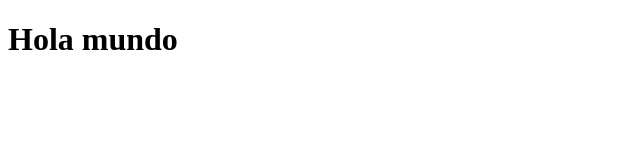
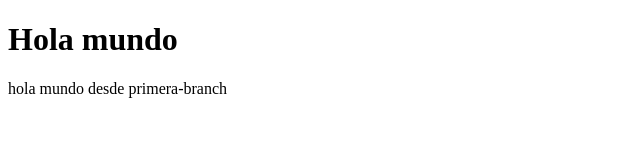
Before and after one commit to Mauricioandclaudia/git-clase, a plain HTML site: page index.html in a window 1280 px wide. Shown: the whole page, without its empty margins (0-640 px from the left). Drawn offline with Linux system fonts and the light colour scheme.

Commit message:
first commit primera-branch

```diff
--- a/index.html
+++ b/index.html
@@ -9,6 +9,7 @@
 
 <body>
     <h1>Hola mundo</h1>
+    <h!>hola mundo desde primera-branch</h>
 
 </body>
 
```
Also changed, not shown: touch example.txt (added).
